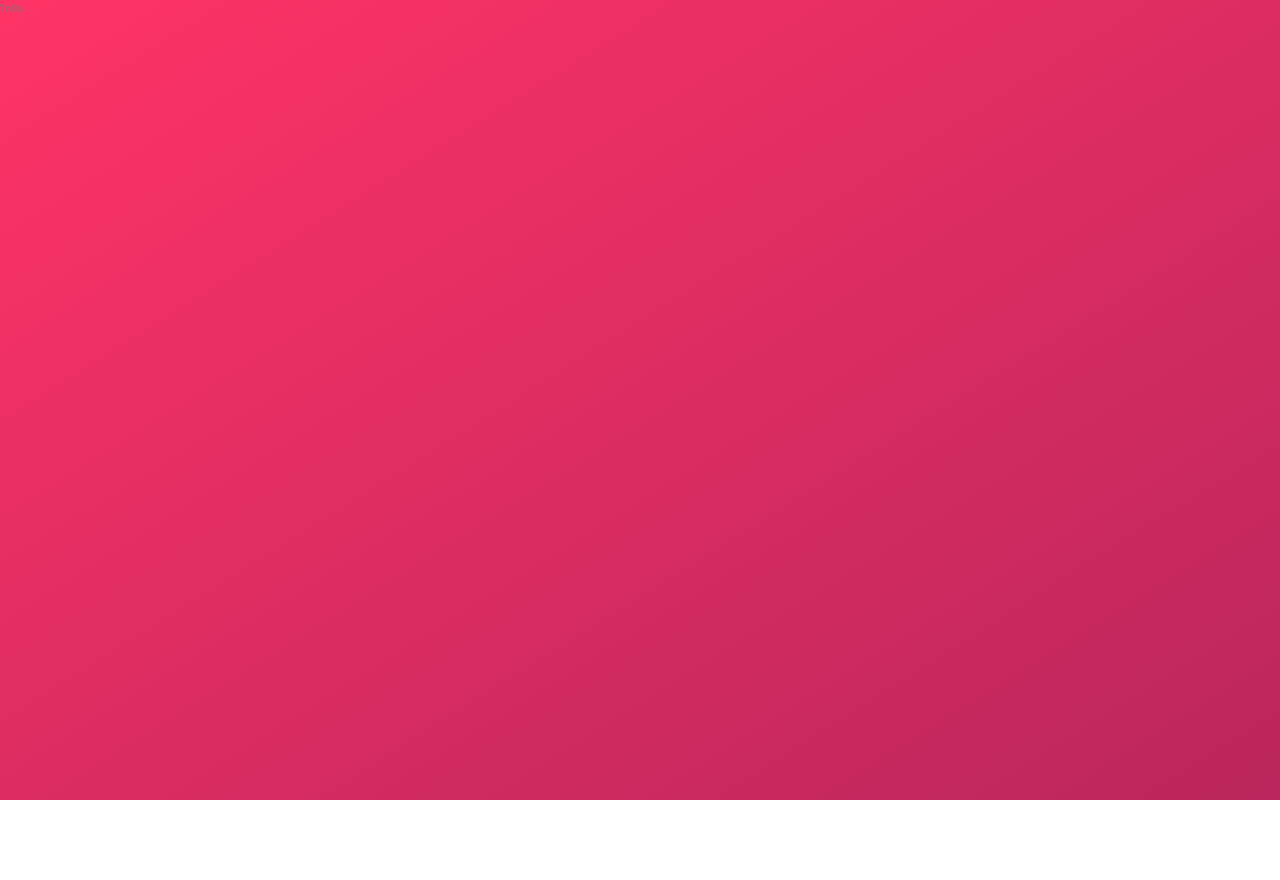
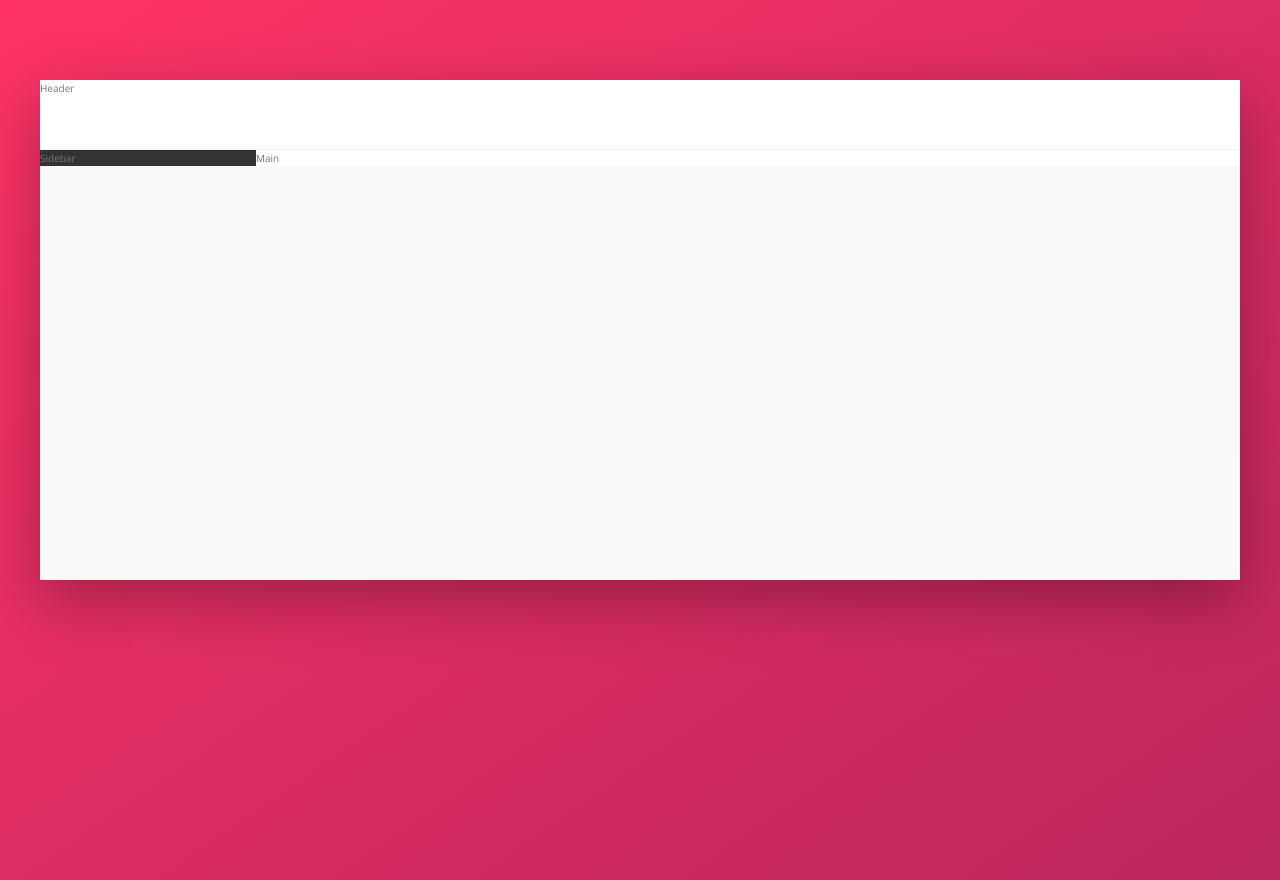
Before and after one commit to sean-xiao-zhao7/sass2, a website: page index.html in a window 1280 px wide. Before the commit the page ends 800 px from the top, so only its background shows below. Drawn offline with nearby package versions, Linux system fonts and the light colour scheme.

Commit message:
Arrange layouts

```diff
--- a/index.html
+++ b/index.html
@@ -14,6 +14,12 @@
         <title>trillo &mdash; Your all-in-one booking app</title>
     </head>
     <body>
-        Trillo
+        <div class="container">
+            <header class="header">Header</header>
+            <div class="content">
+                <nav class="sidebar">Sidebar</nav>
+                <main class="hotel-view">Main</main>
+            </div>
+        </div>
     </body>
 </html>
--- a/sass/_layouts.scss
+++ b/sass/_layouts.scss
@@ -0,0 +1,27 @@
+.container {
+    max-width: 120rem;
+    margin: 8rem auto;
+    background-color: var(--color-grey-light-1);
+    box-shadow: $box-shadow-light;
+    min-height: 50rem;
+}
+
+.header {
+    height: 7rem;
+    background-color: white;
+    border-bottom: solid 1px var(--color-grey-light-2);
+}
+
+.content {
+    display: flex;
+}
+
+.sidebar {
+    background-color: var(--color-grey-dark-1);
+    flex: 0 0 18%;
+}
+
+.hotel-view {
+    background-color: white;
+    flex: 1;
+}
--- /dev/null
+++ b/sass/_vars.scss
@@ -0,0 +1 @@
+$box-shadow-light: 0 2rem 6rem rgba(0, 0, 0, .3);
--- a/sass/main.scss
+++ b/sass/main.scss
@@ -1,3 +1,4 @@
+@import 'vars';
 @import 'base';
 @import 'layouts';
 @import 'components';
```
Also changed, not shown: css/style.css.
